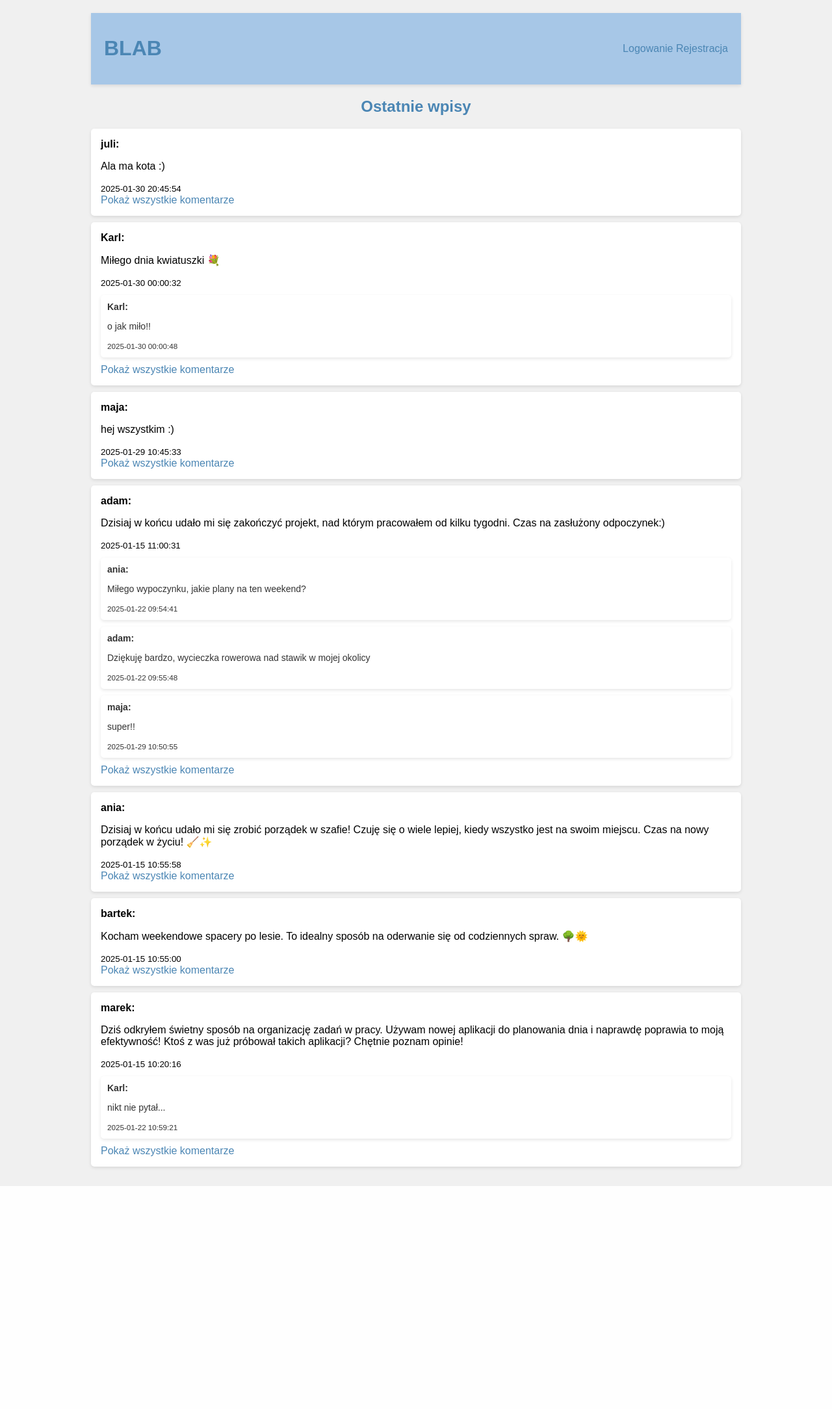
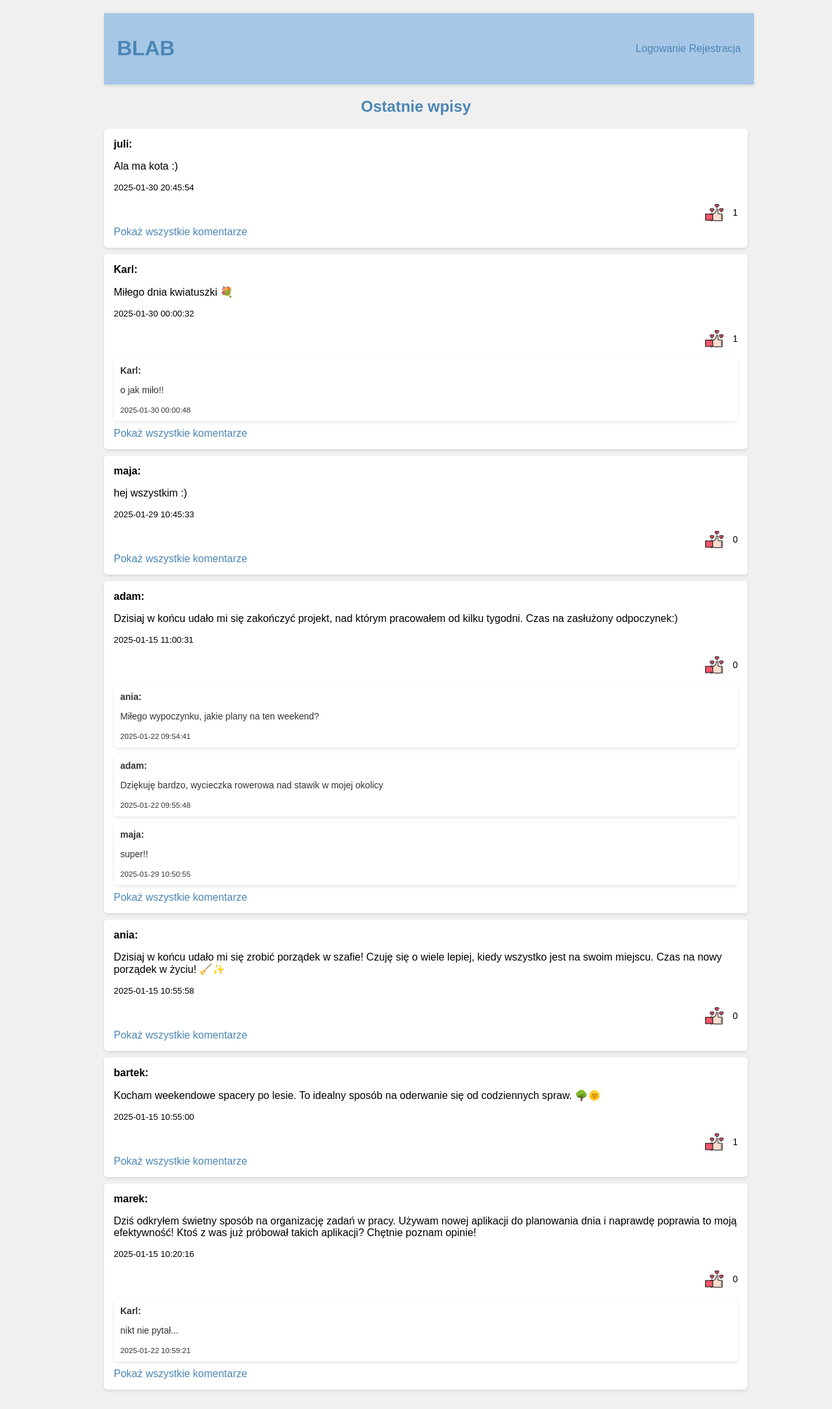
Before and after one commit to juliagrzywacz/Projekt-Pai2, a PHP site: page / in a window 1280 px wide. Shown: the whole page at 65% size. Before the commit the page ends 1825 px from the top, so only its background shows below. Run offline with PHP 8.4, Linux system fonts and the light colour scheme; data comes from the database, SQL or seed files in the repository; both versions use the stored data as it was after the commit.

Commit message:
Dodanie likes

```diff
--- a/baza.php
+++ b/baza.php
@@ -35,6 +35,16 @@ function getDatabaseConnection() {
         FOREIGN KEY(user_id) REFERENCES users(id)
     )");
 
+    // Tworzenie tabeli lików, jeśli jeszcze nie istnieje
+    $db->exec("CREATE TABLE IF NOT EXISTS likes (
+        id INTEGER PRIMARY KEY AUTOINCREMENT,
+        post_id INTEGER,
+        user_id INTEGER,
+        created_at DATETIME DEFAULT CURRENT_TIMESTAMP,
+        FOREIGN KEY(post_id) REFERENCES posts(id),
+        FOREIGN KEY(user_id) REFERENCES users(id)
+    )");
+
     return $db;
 }
 ?>
--- a/css/style.css
+++ b/css/style.css
@@ -1,15 +1,20 @@
-/* Ogólne stylizacje dla ciała strony */
+/* Ogólne style */
 body {
     font-family: Arial, sans-serif;
     background-color: #f0f0f0;
     margin: 0;
     padding: 0;
+    display: flex;
+    flex-direction: column;
+    min-height: 100vh;
+    align-items: center;
 }
 
 /* Nagłówki */
-h1, h2 {
+h1,
+h2 {
     text-align: center;
-    color: #4B86B4; /* Nieco ciemniejszy odcień baby blue dla lepszej czytelności */
+    color: #4B86B4;
 }
 
 /* Nagłówek strony */
@@ -17,16 +22,16 @@ header {
     display: flex;
     justify-content: space-between;
     align-items: center;
-    background-color: #A7C7E7; /* Baby blue */
+    background-color: #A7C7E7;
     color: #4B86B4;
     padding: 15px 20px;
     box-shadow: 0 2px 5px rgba(0, 0, 0, 0.1);
+    width: 100%;
+    max-width: 960px;
+    margin: 0 auto;
     position: sticky;
     top: 0;
     z-index: 1000;
-    max-width: 960px; /* Przywrócenie szerokości */
-    margin: 0 auto;
-    width: 100%;
 }
 
 /* Linki i przyciski w nagłówku */
@@ -63,9 +68,10 @@ a:hover {
 
 /* Kontener dla treści */
 .container {
-    max-width: 1000px;
-    margin: 0 auto;
-    padding: 20px;
+    width: 100%;
+    max-width: 960px;
+    margin: 20px auto;
+    flex: 1;
 }
 
 /* Formularze */
@@ -107,7 +161,43 @@ input:focus, textarea:focus {
     border-radius: 5px;
     box-shadow: 0 2px 5px rgba(0, 0, 0, 0.1);
     position: relative;
-    max-width: 1000px; /* Przywrócenie szerokości */
+    display: flex;
+    flex-direction: column;
+    max-width: 960px;
+    width: 100%;
+}
+
+/* Like */
+.likes {
+    display: flex;
+    justify-content: space-between;
+    align-items: center;
+    width: 100%;
+    justify-content: flex-end;
+    margin-top: 10px;
+
+}
+
+.like-button {
+    background: transparent !important;
+    border: none;
+    cursor: pointer;
+    display: flex;
+    align-items: center;
+    padding: 2px 5px;
+    border-radius: 5px;
+}
+
+.like-icon {
+    background: transparent !important;
+    width: 30px;
+    height: 30px;
+    margin-right: 3px;
+}
+
+.like-count {
+    font-size: 14px;
+
 }
 
 /* Komentarze */
--- a/index.php
+++ b/index.php
@@ -42,12 +42,14 @@ if ($viewUser) {
 
 <!DOCTYPE html>
 <html lang="pl">
+
 <head>
     <meta charset="UTF-8">
     <meta name="viewport" content="width=device-width, initial-scale=1.0">
     <title>BLAB</title>
     <link rel="stylesheet" href="css/style.css">
 </head>
+
 <body>
     <div class="container">
         <header>
@@ -55,7 +57,7 @@ if ($viewUser) {
             <nav>
                 <?php if (isset($_SESSION['user'])): ?>
                     <a href="settings.php"><?= htmlspecialchars($_SESSION['user']['login']) ?></a>
-                    <a href="index.php">Wróć do postów</a>
+
                 <?php else: ?>
                     <a href="login.php">Logowanie</a>
                     <a href="register.php">Rejestracja</a>
@@ -76,6 +78,24 @@ if ($viewUser) {
                 <strong><?= htmlspecialchars($post['login']) ?>:</strong>
                 <p><?= htmlspecialchars($post['content']) ?></p>
                 <small><?= htmlspecialchars($post['created_at']) ?></small>
+
+                <div class="likes">
+                    <form action="like.php" method="post">
+                        <input type="hidden" name="post_id" value="<?= $post['id'] ?>">
+                        <button type="submit" name="like" class="like-button">
+                            <img src="img/like.png" alt="Lubię to" class="like-icon">
+                        </button>
+                    </form>
+                    <span class="like-count">
+                        <?php
+                        $likes = $db->prepare("SELECT COUNT(*) FROM likes WHERE post_id = ?");
+                        $likes->execute([$post['id']]);
+                        $likeCount = $likes->fetchColumn();
+                        echo $likeCount;
+                        ?>
+                    </span>
+                </div>
+
 
                 <?php if (isset($_SESSION['user']) && $_SESSION['user']['id'] === $post['user_id']): ?>
                     <div class="options">
@@ -122,4 +142,5 @@ if ($viewUser) {
         <?php endif; ?>
     </div>
 </body>
+
 </html>
```
Also changed, not shown: other parts of css/style.css (+50 -2 lines), like.php (added, +34 -0 lines), database.db, img/like.png (added).
